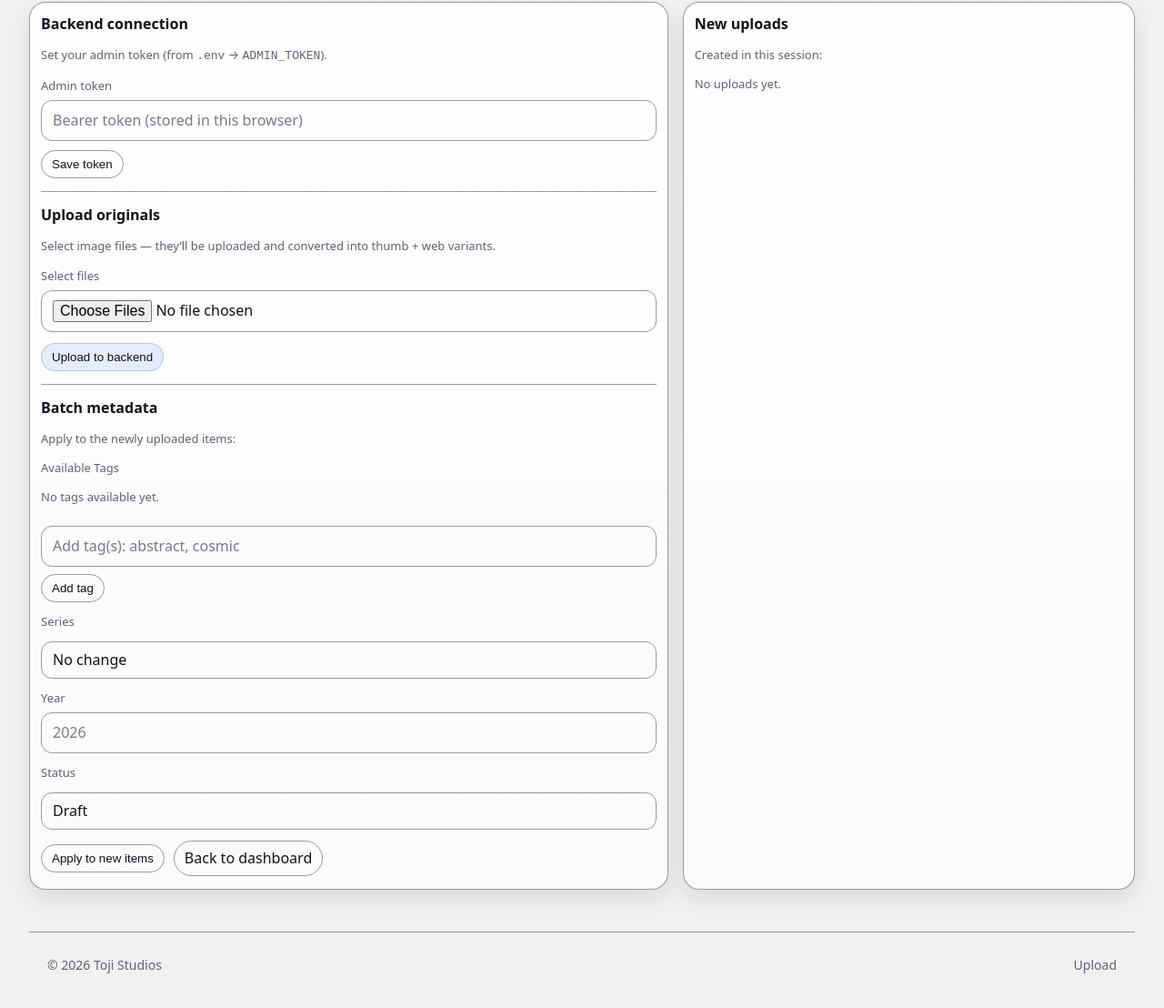
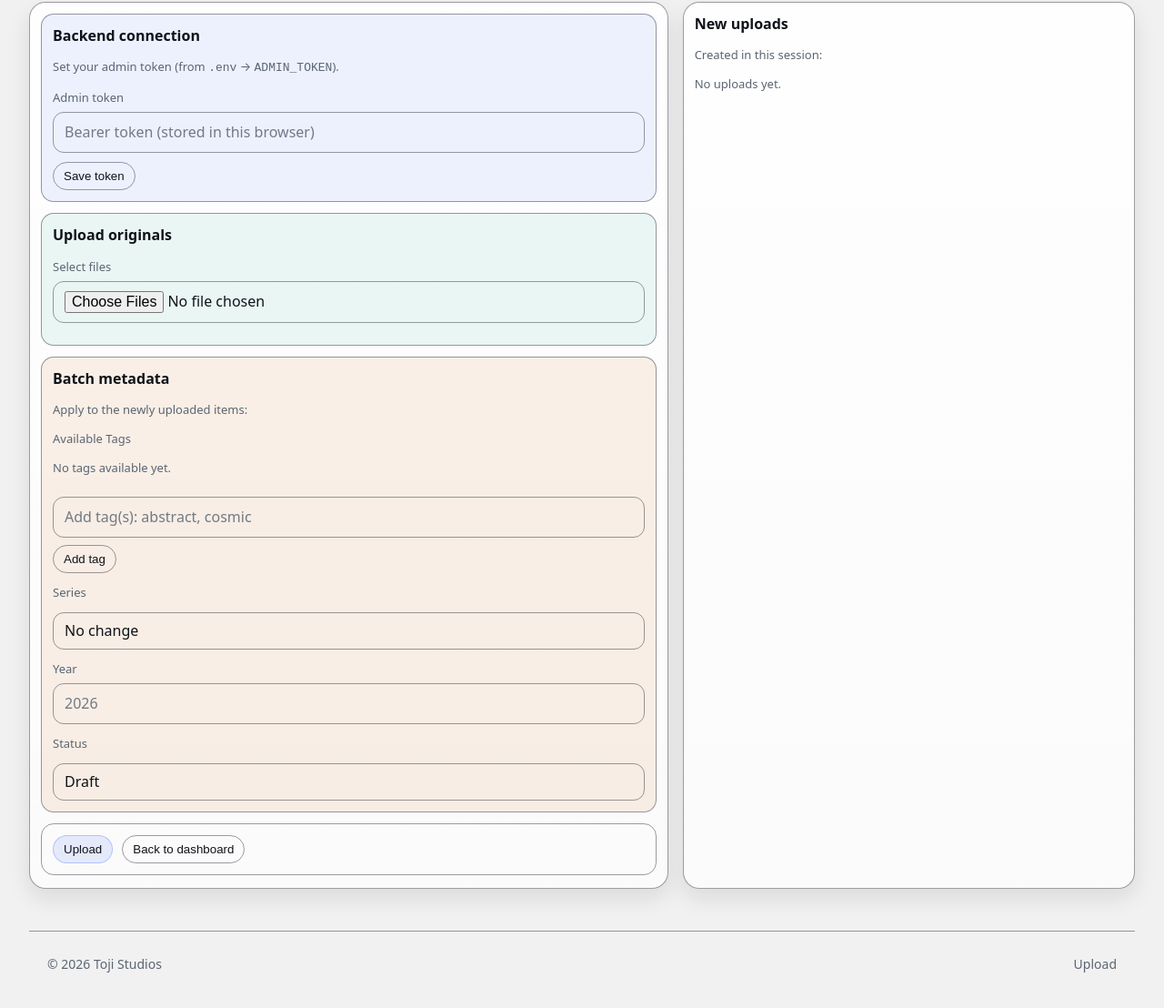
Before and after one commit to ggagnaux/toji-studio, a plain HTML site: page public/admin/upload.html in a window 1280 px wide. Shown: the part 260-1368 px from the top of the page at 91% size. Drawn offline with Linux system fonts and the light colour scheme.

Commit message:
Partitioned sections in the upload page so they are easier to tell apart from one another.

```diff
--- a/public/admin/upload.html
+++ b/public/admin/upload.html
@@ -5,6 +5,20 @@
   <meta name="viewport" content="width=device-width,initial-scale=1" />
   <title>Studio — Upload</title>
   <link rel="stylesheet" href="../assets/css/site.css" />
+  <style>
+    .upload-section{
+      border:1px solid var(--line);
+      border-radius:14px;
+      padding:12px;
+    }
+    .upload-section + .upload-section{ margin-top:12px; }
+    .upload-section-backend{ background: rgba(138,167,255,.08); }
+    .upload-section-originals{ background: rgba(92,255,214,.08); }
+    .upload-section-batch{ background: rgba(255,173,92,.08); }
+    [data-theme="light"] .upload-section-backend{ background: rgba(47,91,255,.08); }
+    [data-theme="light"] .upload-section-originals{ background: rgba(17,166,139,.08); }
+    [data-theme="light"] .upload-section-batch{ background: rgba(217,120,31,.10); }
+  </style>
 </head>
 <body>
   <header class="header">
@@ -43,6 +57,7 @@
     <section class="grid">
       <div class="card" style="grid-column: span 7">
         <div class="meta">
+          <div class="upload-section upload-section-backend">
           <p class="title">Backend connection</p>
           <p class="sub">Set your admin token (from <code>.env</code> → <code>ADMIN_TOKEN</code>).</p>
 
@@ -55,11 +70,12 @@
             <button class="btn" id="saveToken" type="button">Save token</button>
             <span class="sub" id="tokenStatus" aria-live="polite"></span>
           </div>
+          </div>
 
-          <hr class="sep" />
+          <div class="upload-section upload-section-originals">
 
           <p class="title">Upload originals</p>
-          <p class="sub">Select image files — they’ll be uploaded and converted into thumb + web variants.</p>
+          <!-- <p class="sub">Select image files — they’ll be uploaded and converted into thumb + web variants.</p> -->
 
           <div class="field" style="margin-top:14px">
             <div class="sub">Select files</div>
@@ -67,7 +83,6 @@
           </div>
 
           <div style="display:flex; gap:10px; flex-wrap:wrap; margin-top:12px; align-items:center">
-            <button class="btn primary" id="uploadBtn" type="button">Upload to backend</button>
             <span class="sub" id="status" aria-live="polite"></span>
           </div>
           <div id="uploadProgressWrap" style="display:none; margin-top:10px">
@@ -76,8 +91,9 @@
               <div id="uploadProgressBar" style="height:100%; width:0%; background:var(--accent); transition:width .15s ease;"></div>
             </div>
           </div>
+          </div>
 
-          <hr class="sep" />
+          <div class="upload-section upload-section-batch">
 
           <p class="title">Batch metadata</p>
           <p class="sub">Apply to the newly uploaded items:</p>
@@ -112,10 +128,13 @@
                   <option value="hidden">Hidden</option>
                 </select>
               </div>
+            </div>
+          </div>
 
+          <div class="upload-section">
             <div style="display:flex; gap:10px; flex-wrap:wrap; align-items:center">
-              <button class="btn" id="applyBatch" type="button">Apply to new items</button>
-              <a class="btn" id="goDash" href="index.html">Back to dashboard</a>
+              <button class="btn primary" id="uploadBtn" type="button">Upload</button>
+              <button class="btn" id="goDash" type="button">Back to dashboard</button>
             </div>
           </div>
         </div>
@@ -580,9 +599,8 @@
       }
     });
 
-    document.getElementById("applyBatch").addEventListener("click", async () => {
-      if (!newIds.length) return setStatus("Upload first.");
-      await applyBatchToIds([...newIds]);
+    document.getElementById("goDash").addEventListener("click", () => {
+      location.href = "index.html";
     });
 
     renderTagPills();
```
Also changed, not shown: public/roadmap.md (+2 -0 lines). Lines whose indentation alone changed are shown as unchanged.
